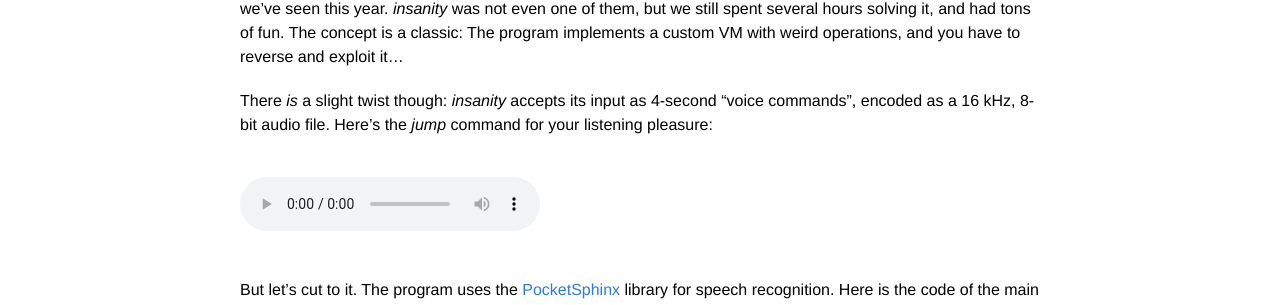
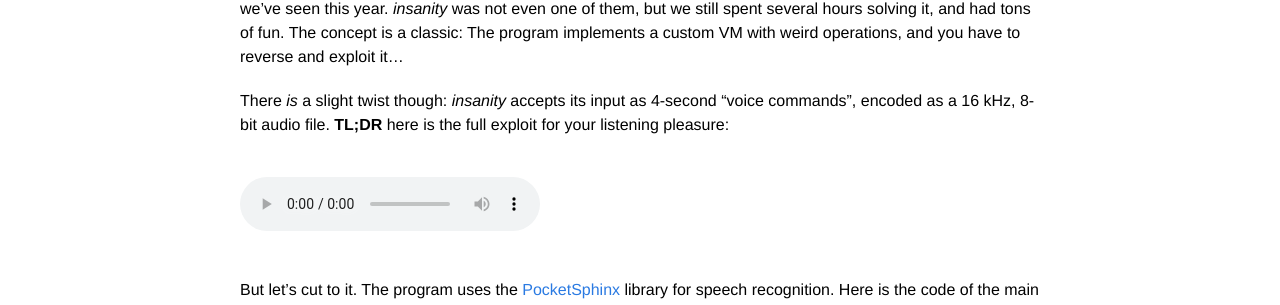
Before and after one commit to kitctf/www, a Jekyll site: the page built from _posts/2017-05-01-insanity.md, in a window 1280 px wide and 900 px high. Shown: the part 313-618 px from the top of the window. Built offline with Jekyll 4.4.1, drawn with Linux system fonts in a browser that asks for light colours; some of the changed text lies outside the part shown.

Commit message:
embed full exploit as MP3

```diff
--- a/_posts/2017-05-01-insanity.md
+++ b/_posts/2017-05-01-insanity.md
@@ -13,11 +13,11 @@
 and you have to reverse and exploit it...
 
 There *is* a slight twist though: *insanity* accepts its input as 4-second "voice
-commands", encoded as a 16 kHz, 8-bit audio file. Here's the *jump* command for
-your listening pleasure:
+commands", encoded as a 16 kHz, 8-bit audio file. **TL;DR** here is the full exploit
+for your listening pleasure:
 
 <audio controls>
-  <source src="/files/defconquals17/short_8.mp3" type="audio/mp3">
+  <source src="/files/defconquals17/pwn.mp3" type="audio/mp3">
   Your browser does not support the audio element.
 </audio>
 
@@ -206,6 +206,15 @@
    rounding.
 1. XOR every sample with 0x80.
 
+You might want to listen to the resulting value 8 (in case you missed it in the
+exploit above, or you are simply slowly going insane just as we did during the
+development of this exploit):
+
+<audio controls>
+  <source src="/files/defconquals17/short_8.mp3" type="audio/mp3">
+  Your browser does not support the audio element.
+</audio>
+
 Here is Python code that automates the last two steps:
 
 {% highlight python %}
```
